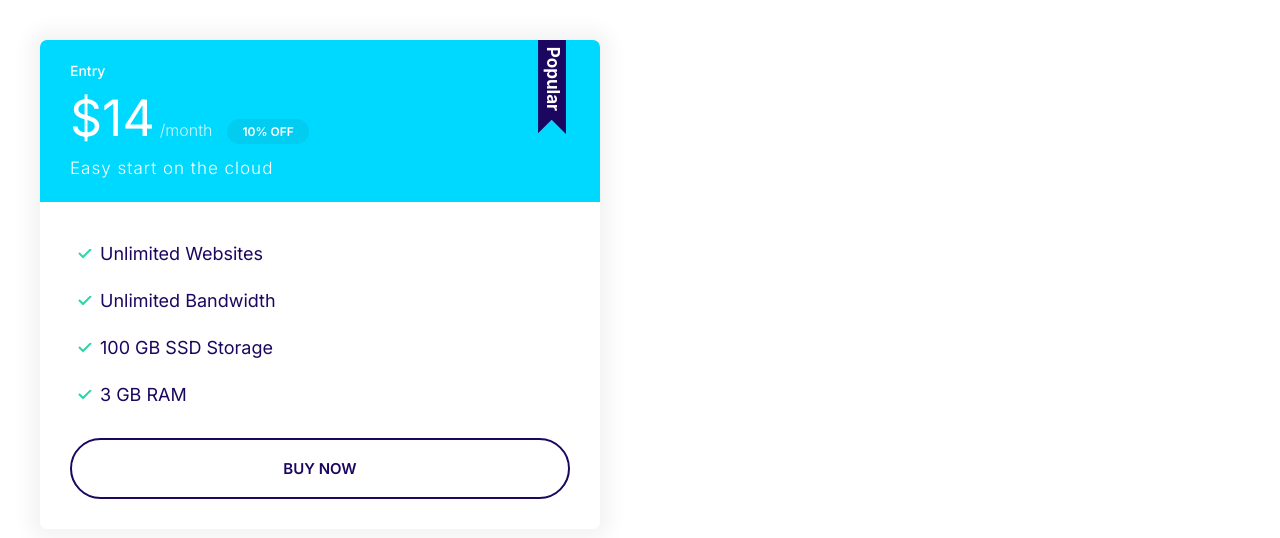
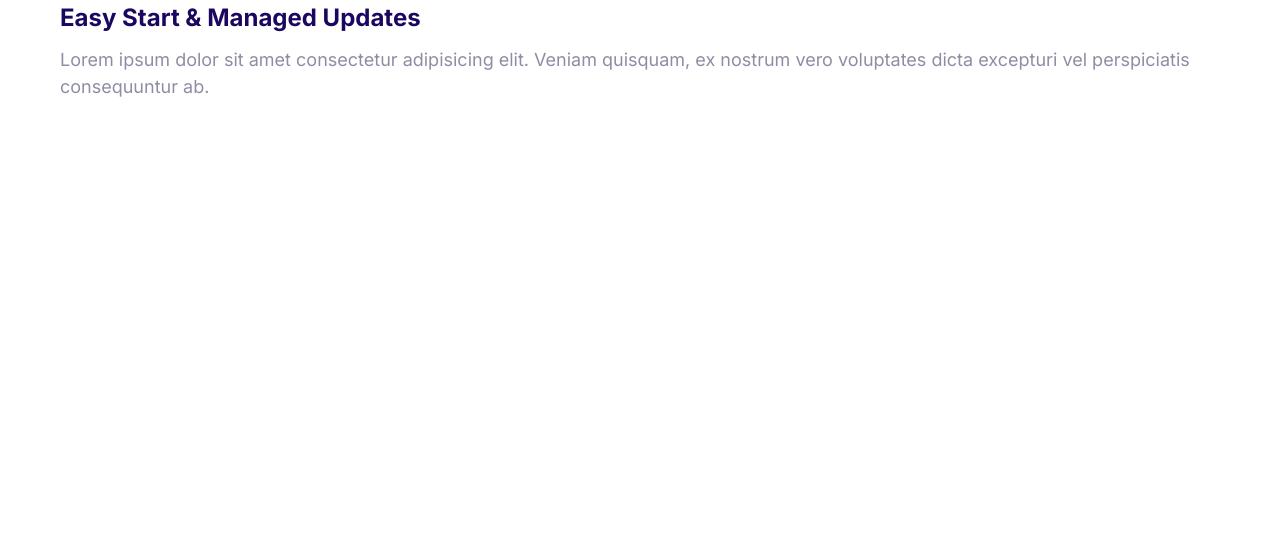
Before and after one commit to sgraubard/Moshify, a plain HTML site: page index.html in a window 1280 px wide. Drawn offline with Linux system fonts and the light colour scheme.

Commit message:
21- Media Objects

```diff
--- a/css/styles.css
+++ b/css/styles.css
@@ -15,6 +15,7 @@
 }
 
 /* Typography */
+
 html {
   /* 62.5% of 16px = 10px */
   font-size: 62.5%;
@@ -95,8 +96,8 @@ a {
     font-size: 1.5rem;
   }
 }
+/* Badges */
 
-/* Badges */
 .badge {
   border-radius: 20px;
   font-size: 2rem;
@@ -129,7 +130,6 @@ a {
     font-size: 1.2rem;
   }
 }
-
 /* Lists */
 .list {
   list-style: none;
@@ -157,7 +157,6 @@ a {
     padding-left: 0;
   }
 }
-
 /* Icons */
 .icon {
   width: 40px;
@@ -169,7 +168,7 @@ a {
 }
 
 .icon-container {
-  background-color: #f3f9fa;
+  background: #f3f9fa;
   width: 64px;
   height: 64px;
   border-radius: 100%;
@@ -177,7 +176,6 @@ a {
   justify-content: center;
   align-items: center;
 }
-
 /* Buttons */
 .btn {
   border-radius: 40px;
@@ -207,12 +205,16 @@ a {
 }
 
 .btn--secondary:hover {
-  background: #00c8eb;
+  background: #05cdf0;
 }
 
 .btn--accent {
   background: var(--color-accent);
   color: #fff;
+}
+
+.btn--accent:hover {
+  background: #ec3000;
 }
 
 .btn--outline {
@@ -224,10 +226,6 @@ a {
 .btn--outline:hover {
   background: var(--color-headings);
   color: #fff;
-}
-
-.btn--accent:hover {
-  background: #ec3000;
 }
 
 .btn--block {
@@ -264,7 +262,7 @@ a {
 .input-group .input {
   border: 0;
   flex-grow: 1;
-  padding: 1.5rem;
+  padding: 1.5rem 1rem;
 }
 
 .input-group .btn {
@@ -276,7 +274,6 @@ a {
     font-size: 1.5rem;
   }
 }
-
 /* Cards */
 .card {
   border-radius: 7px;
@@ -363,3 +360,19 @@ a {
     font-size: 1.7rem;
   }
 }
+/* Media */
+.media {
+  display: flex;
+}
+
+.media__title {
+  margin-top: 0;
+}
+
+.media__body {
+  margin: 0 2rem;
+}
+
+.media__image {
+  margin-top: 1rem;
+}
--- a/index.html
+++ b/index.html
@@ -15,26 +15,19 @@
     <link rel="stylesheet" href="css/styles.css" />
   </head>
   <body>
-    <div style="width: 50%; padding: 4rem">
-      <div class="plan plan--popular">
-        <div class="card card--secondary">
-          <header class="card__header">
-            <h3 class="plan__name">Entry</h3>
-            <span class="plan__price">$14</span>
-            <span class="plan__billing-cycle">/month</span>
-            <span class="badge badge--secondary badge--small">10% OFF</span>
-            <span class="plan__description">Easy start on the cloud</span>
-          </header>
-          <div class="card__body">
-            <ul class="list list--tick">
-              <li class="list__item">Unlimited Websites</li>
-              <li class="list__item">Unlimited Bandwidth</li>
-              <li class="list__item">100 GB SSD Storage</li>
-              <li class="list__item">3 GB RAM</li>
-            </ul>
-            <button class="btn btn--outline btn--block">Buy Now</button>
-          </div>
-        </div>
+    <div class="media">
+      <div class="media__image">
+        <svg class="icon icon--primary">
+          <use xlink:href="images/sprite.svg#snap"></use>
+        </svg>
+      </div>
+      <div class="media__body">
+        <h3 class="media__title">Easy Start & Managed Updates</h3>
+        <p>
+          Lorem ipsum dolor sit amet consectetur adipisicing elit. Veniam
+          quisquam, ex nostrum vero voluptates dicta excepturi vel perspiciatis
+          consequuntur ab.
+        </p>
       </div>
     </div>
   </body>
```
Also changed, not shown: components/media.html (added, +15 -0 lines).
